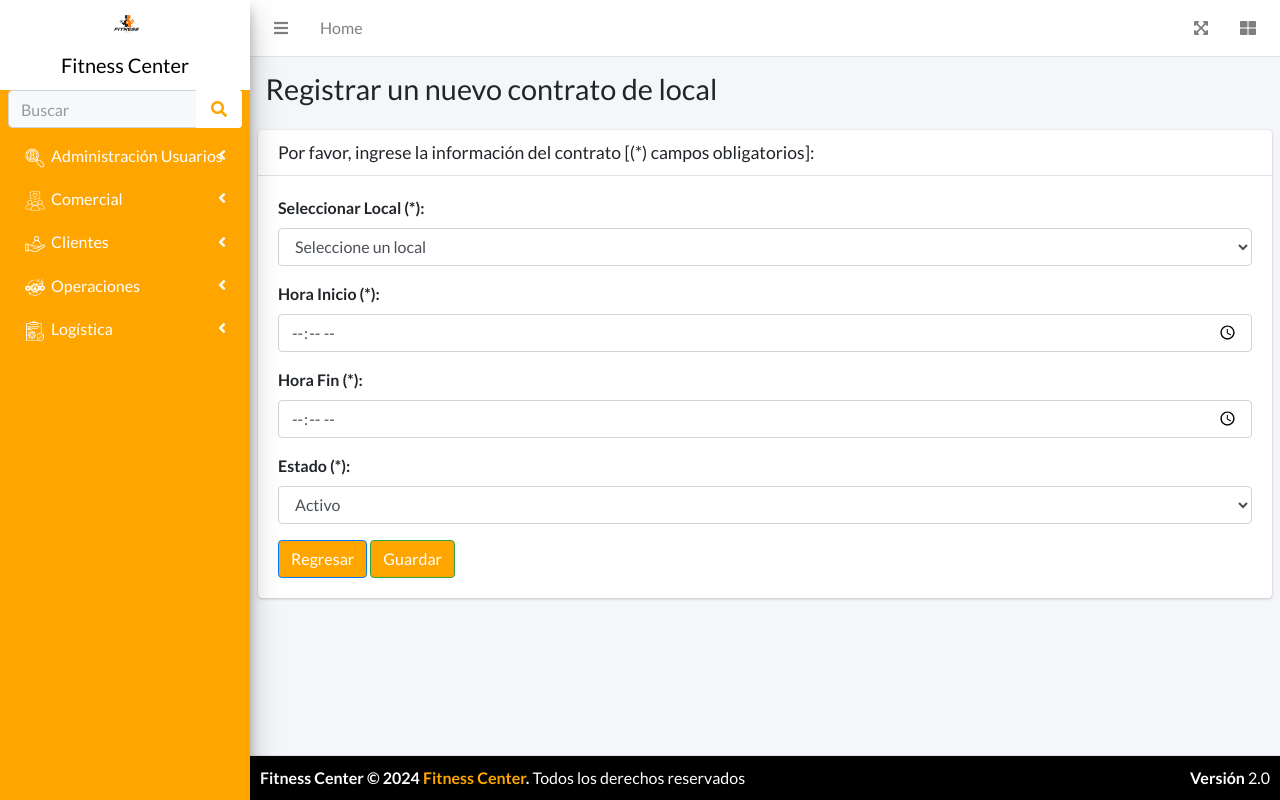
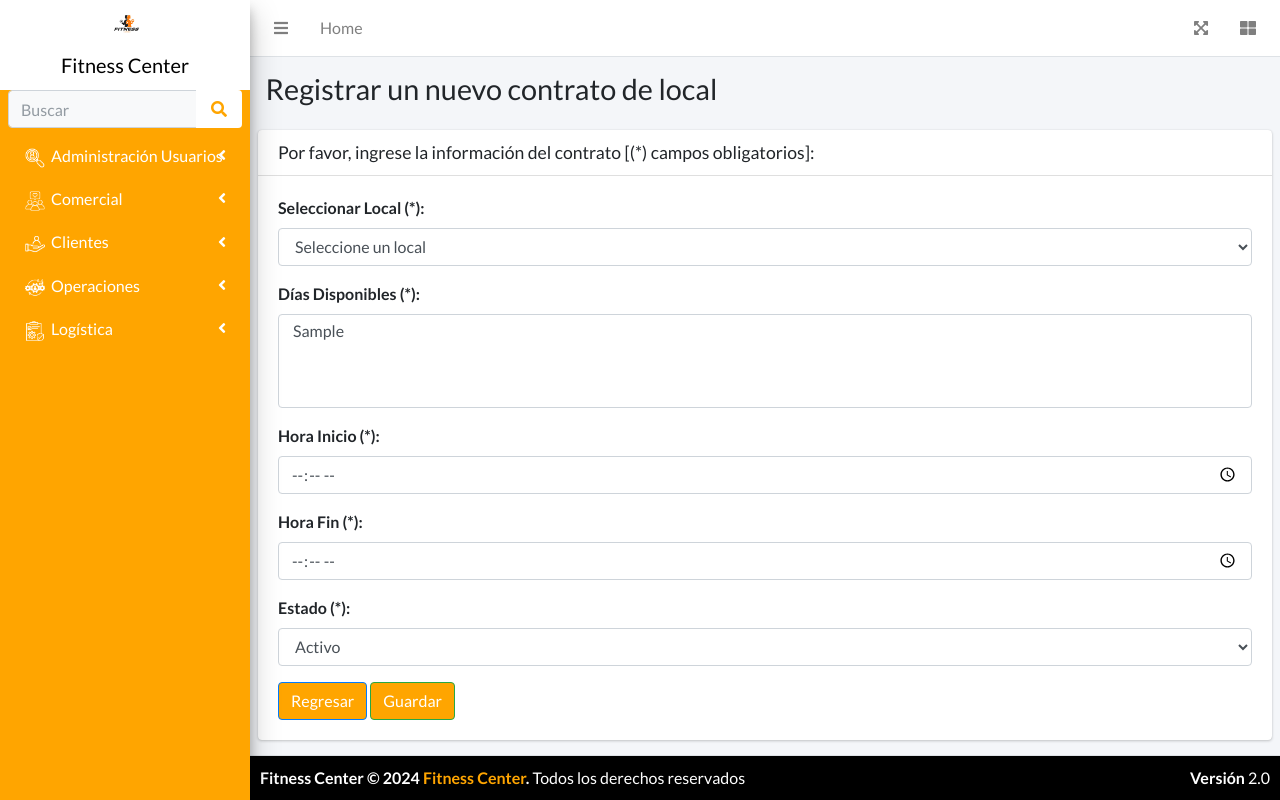
Before and after one commit to RutVBM/Lab01, a PHP site: page /contratos_locales_detalle.php?sAccion=new in a window 1280 px wide. Run offline with PHP 8.4, Linux system fonts and the light colour scheme; tables that the repository leaves empty or names only in its code hold one stand-in row (values such as "Sample post"); some libraries are stand-ins or nearby versions.

Commit message:
version45

```diff
--- a/contratos_locales_detalle.php
+++ b/contratos_locales_detalle.php
@@ -11,6 +11,7 @@ if ($sAccion == "new") {
     $sCambioAccion = "insert";
     $id_contratacion_local = "";
     $id_local = "";
+    $id_dia = [];
     $hora_inicio = "";
     $hora_fin = "";
     $estado = "Activo";
@@ -25,31 +26,34 @@ if ($sAccion == "new") {
     $stmt = dbQuery($sql, [$id_contratacion_local]);
     if ($row = $stmt->fetch_assoc()) {
         $id_local = $row["id_local"];
+        $id_dia = explode(",", $row["id_dia"]); // Convertir los días a un array
         $hora_inicio = $row["hora_inicio"];
         $hora_fin = $row["hora_fin"];
         $estado = $row["estado"];
     }
 } elseif ($sAccion == "insert") {
     $id_local = $_POST["id_local"];
+    $id_dia = implode(",", $_POST["id_dia"]); // Convertir el array de días en una cadena separada por comas
     $hora_inicio = $_POST["hora_inicio"];
     $hora_fin = $_POST["hora_fin"];
     $estado = $_POST["estado"];
 
-    $sql = "INSERT INTO contratos_locales (id_local, hora_inicio, hora_fin, estado) VALUES (?, ?, ?, ?)";
-    dbQuery($sql, [$id_local, $hora_inicio, $hora_fin, $estado]);
+    $sql = "INSERT INTO contratos_locales (id_local, id_dia, hora_inicio, hora_fin, estado) VALUES (?, ?, ?, ?, ?)";
+    dbQuery($sql, [$id_local, $id_dia, $hora_inicio, $hora_fin, $estado]);
     header("Location: contratos_locales.php?mensaje=1");
     exit();
 } elseif ($sAccion == "update") {
     $id_contratacion_local = $_POST["id_contratacion_local"];
     $id_local = $_POST["id_local"];
+    $id_dia = implode(",", $_POST["id_dia"]); // Convertir los días seleccionados en una cadena separada por comas
     $hora_inicio = $_POST["hora_inicio"];
     $hora_fin = $_POST["hora_fin"];
     $estado = $_POST["estado"];
 
     $sql = "UPDATE contratos_locales
-            SET id_local = ?, hora_inicio = ?, hora_fin = ?, estado = ?
+            SET id_local = ?, id_dia = ?, hora_inicio = ?, hora_fin = ?, estado = ?
             WHERE id_contratacion_local = ?";
-    dbQuery($sql, [$id_local, $hora_inicio, $hora_fin, $estado, $id_contratacion_local]);
+    dbQuery($sql, [$id_local, $id_dia, $hora_inicio, $hora_fin, $estado, $id_contratacion_local]);
     header("Location: contratos_locales.php?mensaje=2");
     exit();
 }
@@ -94,6 +98,20 @@ include("sidebar.php");
                     </div>
 
                     <div class="form-group">
+                        <label for="id_dia">Días Disponibles (*):</label>
+                        <select name="id_dia[]" class="form-control" multiple required>
+                            <?php
+                            $sql_dias = "SELECT id_dia, dia FROM dias_disponibles";
+                            $result_dias = dbQuery($sql_dias);
+                            while ($dia = mysqli_fetch_assoc($result_dias)): ?>
+                                <option value="<?= $dia['id_dia']; ?>" <?= in_array($dia['id_dia'], $id_dia) ? 'selected' : ''; ?>>
+                                    <?= $dia['dia']; ?>
+                                </option>
+                            <?php endwhile; ?>
+                        </select>
+                    </div>
+
+                    <div class="form-group">
                         <label for="hora_inicio">Hora Inicio (*):</label>
                         <input type="time" name="hora_inicio" class="form-control" value="<?= $hora_inicio; ?>" required>
                     </div>
```
Also changed, not shown: contratos_locales.php (line endings or trailing spaces).
